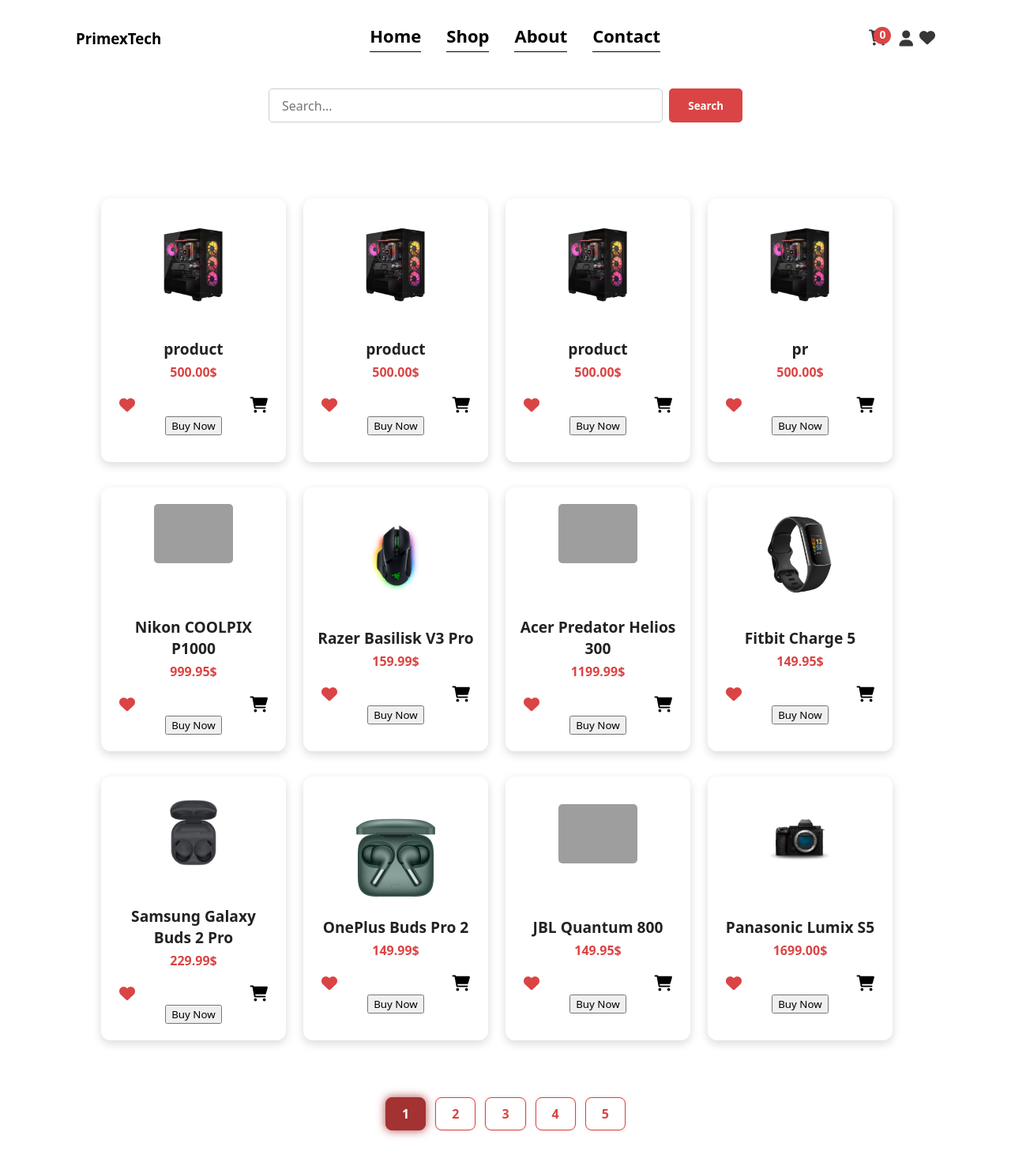
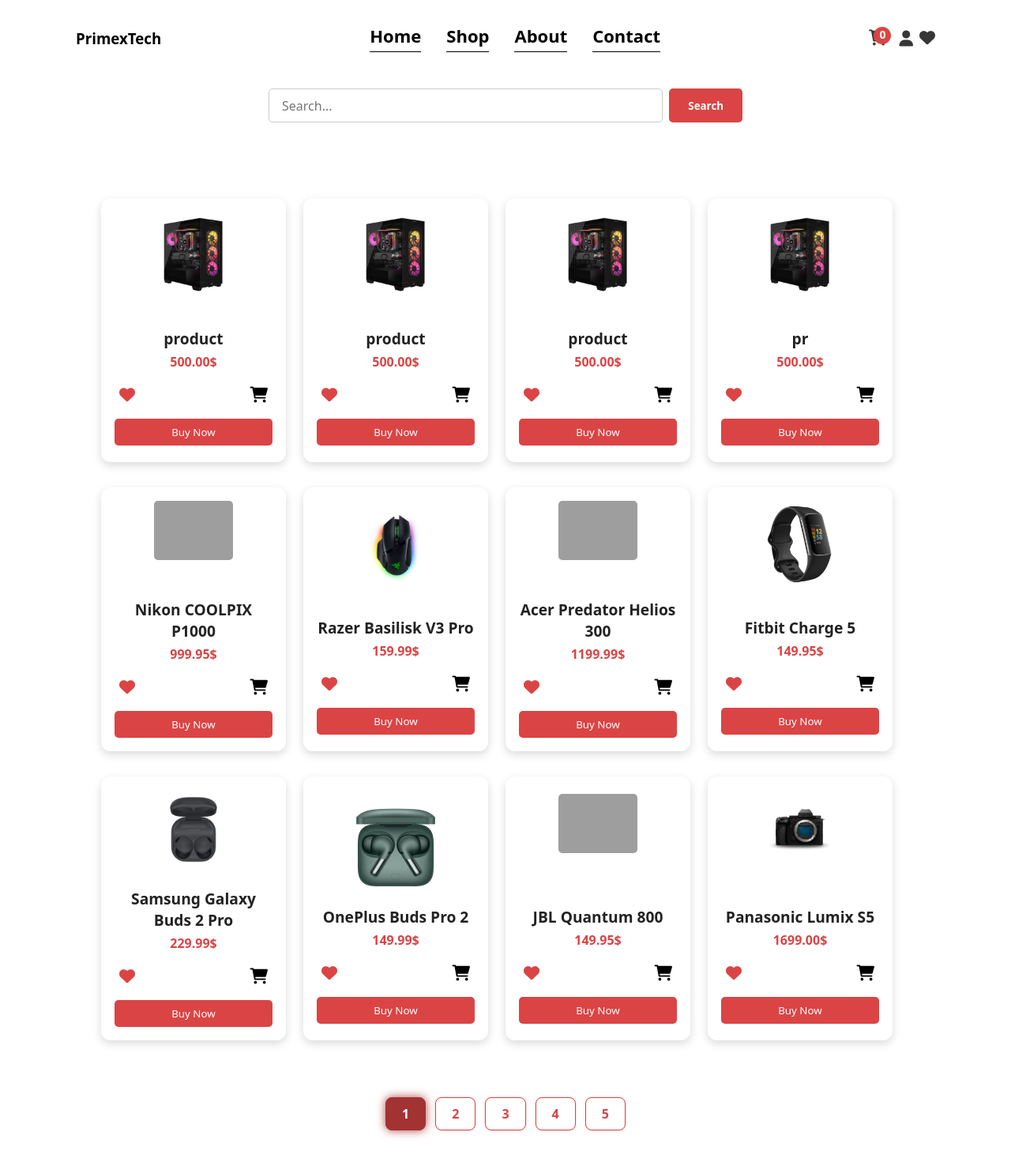
Before and after one commit to Bledioni/primexTech, a PHP site: page /inc/viewAllProducts.php in a window 1280 px wide. Shown: the whole page at 79% size. Run offline with PHP 8.4, Linux system fonts and the light colour scheme; a user stored in the database is signed in; data comes from the database, SQL or seed files in the repository; data that the repository does not hold is empty; some libraries are stand-ins or nearby versions; grey boxes are pictures that could not be loaded.

Commit message:
Fixed Checkout Bug

```diff
--- a/display/css/cart.css
+++ b/display/css/cart.css
@@ -43,6 +43,8 @@ th {
 .cart-photo-container img {
     border-radius: 8px;
 }
+
+td
 
 /* Checkout Container */
 .cart-checkout-container {
@@ -146,7 +148,7 @@ th {
 
 /* Delete Button */
 form[action*="deleteFromProductFromCart"] button {
-    background-color: #f8f9fa;
+    background-color: #DB4444;
     border-radius: 5px;
     color: white;
     padding: 0.5rem 1rem;
--- a/display/css/viewAllProducts.css
+++ b/display/css/viewAllProducts.css
@@ -129,3 +129,16 @@ p {
     color: #DB4444;
 
 }
+
+.wishlist-buy-now-button{
+
+    padding: 0.5rem;
+    width: 100%;
+    margin-top: 1rem;
+    border-radius: 5px;
+    background-color: #DB4444;
+    color: white;
+    border: none;
+    cursor: pointer;
+
+}
--- a/inc/viewAllProducts.php
+++ b/inc/viewAllProducts.php
@@ -55,8 +55,9 @@ $products = $stmt->fetchAll(PDO::FETCH_ASSOC);
                 </div>
                 <form action="../inc/product.php?product_id=<?=$product['product_id']?>" method="POST">
                         <input type="hidden" name="quantity" value="1">
-
-                    <button>Buy Now</button>
+                </form>
+                <form action="../inc/cart.php">
+                    <button class="wishlist-buy-now-button" >Buy Now</button>
                 </form>
             </div>
         <?php endforeach; ?>
--- a/pannelInc/depoistOrdersInc.php
+++ b/pannelInc/depoistOrdersInc.php
@@ -3,7 +3,7 @@ require_once '../config/config.php';
 
 $query = "
     SELECT
-        order_items.destinacion,
+        order_items.destination,
         order_items.quantity,
         orders.total_amount,
         orders.order_id,
```
Also changed, not shown: inc/makeOrder.php (+17 -3 lines).
